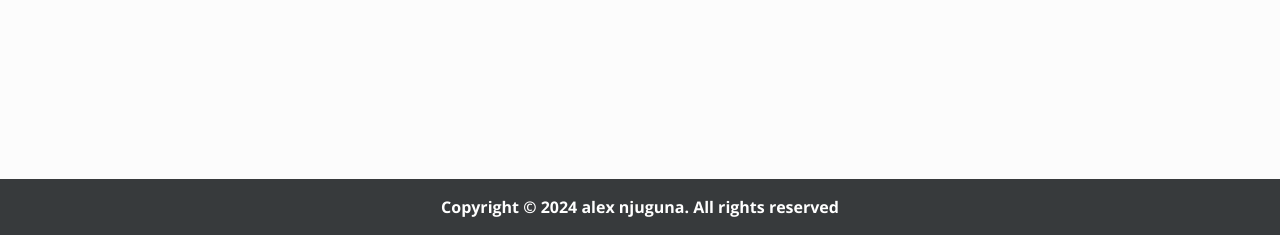
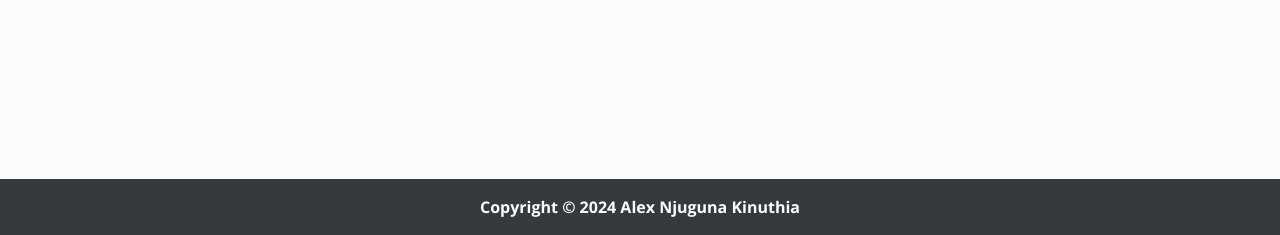
Before and after one commit to alex-njuguna/study-portal, a Django app: page /activity/ in a window 1280 px wide. Shown: the part 565-800 px from the top of the page. Run offline with Django 4.2, Linux system fonts and the light colour scheme; the visitor is signed in with stand-in values (Sample User, id 1); data that the repository does not hold is empty; some libraries are stand-ins or nearby versions.

Commit message:
Update base.html

```diff
--- a/dashboard/templates/dashboard/base.html
+++ b/dashboard/templates/dashboard/base.html
@@ -50,7 +50,7 @@
 
     <div class="footer-wrapper mt-auto">
         <footer class="bg-dark text-center text-light py-3">
-            <p class="mb-0"><strong>Copyright &copy; {% now "Y" %} alex njuguna. All rights reserved</strong></p>
+            <p class="mb-0"><strong>Copyright &copy; {% now "Y" %} Alex Njuguna Kinuthia</strong></p>
         </footer>
     </div>
 
```
